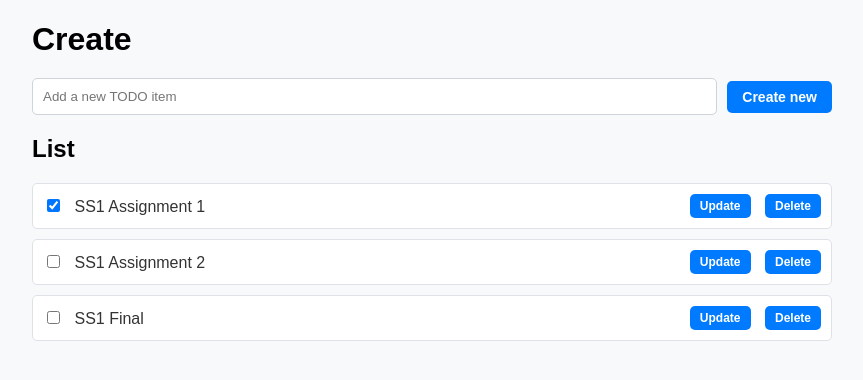
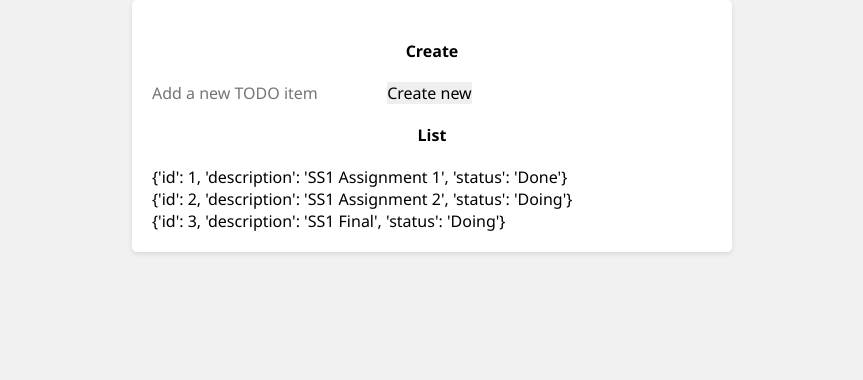
Before and after one commit to TheAnh6501/dhuy-flask, a Flask app: page / in a window 1280 px wide. Shown: the top 380 px of the page, without its empty margins (208-1071 px from the left). Run offline with Flask 3, Linux system fonts and the light colour scheme.

Commit message:
Own code

```diff
--- a/app.py
+++ b/app.py
@@ -1,42 +1,16 @@
-from flask import Flask, render_template, request, redirect, url_for
+from flask import Flask, render_template, request, url_for, redirect
 
 app = Flask(__name__)
 
 todoList = [
- {'id' : 1, 'description' : 'SS1 Assignment 1', 'status' : 'Done'},
- {'id' : 2, 'description' : 'SS1 Assignment 2', 'status' : 'Doing'},
- {'id' : 3, 'description' : 'SS1 Final', 'status' : 'Doing'}
+    {'id' : 1, 'description' : 'SS1 Assignment 1', 'status' : 'Done'},
+    {'id' : 2, 'description' : 'SS1 Assignment 2', 'status' : 'Doing'},
+    {'id' : 3, 'description' : 'SS1 Final', 'status' : 'Doing'}
 ]
-
 
 @app.route('/')
 def index():
     return render_template('index.html', todoList=todoList)
 
-@app.route('/add', methods=['POST'])
-def add():
-    global todoList
-    description = request.form['description']
-    if description:
-        new_id = max([item['id'] for item in todoList]) + 1 if todoList else 1
-        todoList.append({'id': new_id, 'description': description, 'status': 'Doing'})
-    return redirect(url_for('index'))
-
-
-@app.route('/update/<int:item_id>', methods=['POST'])
-def update(item_id):
-    global todoList
-    for item in todoList:
-        if item['id'] == item_id:
-            item['status'] = 'Done' if item['status'] == 'Doing' else 'Doing'
-            break
-    return redirect(url_for('index'))
-
-@app.route('/delete/<int:item_id>', methods=['POST'])
-def delete(item_id):
-    global todoList
-    todoList = [item for item in todoList if item['id'] != item_id]
-    return redirect(url_for('index'))
-
 if __name__ == '__main__':
     app.run(debug=True)
--- a/static/style.css
+++ b/static/style.css
@@ -1,80 +1,23 @@
-/* Toàn bộ body */
+* {
+  font-family: "Segoe UI", Tahoma, Geneva, Verdana, sans-serif;
+  margin: 0;
+  padding: 0;
+  border: 0;
+  font-size: 100%;
+  box-sizing: border-box;
+}
 body {
-  font-family: "Arial", sans-serif;
-  margin: 20px auto;
-  max-width: 800px;
-  background-color: #f8f9fa;
-  color: #333;
+  background-color: #f1f1f1;
 }
-
-/* Tiêu đề chính */
-h1,
+.container {
+  max-width: 600px;
+  margin: 0 auto;
+  padding: 20px;
+  background-color: #fff;
+  border-radius: 5px;
+  box-shadow: 0 2px 5px rgba(0, 0, 0, 0.1);
+}
 h2 {
-  color: #000;
-  font-weight: bold;
-  margin-bottom: 20px;
+  text-align: center;
+  margin: 20px;
 }
-
-/* Form thêm công việc */
-form {
-  display: flex;
-  justify-content: space-between;
-  align-items: center;
-  margin-bottom: 20px;
-}
-
-/* Ô nhập */
-input[type="text"] {
-  flex: 1;
-  padding: 10px;
-  margin-right: 10px;
-  border: 1px solid #ced4da;
-  border-radius: 5px;
-}
-
-/* Nút bấm */
-button {
-  padding: 8px 15px;
-  background-color: #007bff;
-  color: #fff;
-  border: none;
-  border-radius: 5px;
-  cursor: pointer;
-  font-size: 14px;
-  font-weight: bold;
-}
-
-/* Hover nút bấm */
-button:hover {
-  background-color: #0056b3;
-}
-
-/* Danh sách công việc */
-ul {
-  list-style: none;
-  padding: 0;
-}
-
-li {
-  display: flex;
-  justify-content: space-between;
-  align-items: center;
-  padding: 10px;
-  margin-bottom: 10px;
-  background-color: #fff;
-  border: 1px solid #dee2e6;
-  border-radius: 5px;
-}
-
-/* Nút bấm nhỏ */
-button.update-btn,
-button.delete-btn {
-  margin-left: 10px;
-  padding: 5px 10px;
-  font-size: 12px;
-}
-
-/* Checkbox */
-input[type="checkbox"] {
-  margin-right: 10px;
-}
--- a/templates/index.html
+++ b/templates/index.html
@@ -1,53 +1,30 @@
 <!DOCTYPE html>
 <html>
   <head>
+    <title>Simple Todo App</title>
     <link
       rel="stylesheet"
-      href=" {{ url_for('static', filename='style.css') }}"
+      href="{{ url_for('static', filename='style.css') }}"
     />
-    <title>Simple Todo App</title>
   </head>
   <body>
+    <div class="container">
+      <h2>Create</h2>
+      <form method="POST" action="/">
         <div>
-      <h1>Create</h1>
-      <form method="POST" action="/add">
           <input
             type="text"
-          name="description"
+            name="itemDescription"
             placeholder="Add a new TODO item"
-          required
           />
-        <button type="submit">Create new</button>
+          <button type="submit" value="update">Create new</button>
+        </div>
       </form>
 
       <h2>List</h2>
-      <ul>
-        {% for item in todoList %}
-        <li>
-          <div>
-            <input type="checkbox" {% if item['status'] == 'Done' %}checked{%
-            endif %}>
-            <span>{{ item['description'] }}</span>
-          </div>
-          <div>
-            <form
-              method="POST"
-              action="/update/{{ item['id'] }}"
-              style="display: inline"
-            >
-              <button type="submit" class="update-btn">Update</button>
-            </form>
-            <form
-              method="POST"
-              action="/delete/{{ item['id'] }}"
-              style="display: inline"
-            >
-              <button type="submit" class="delete-btn">Delete</button>
-            </form>
-          </div>
-        </li>
+      {% for item in todoList: %}
+      <p>{{ item }}</p>
       {% endfor %}
-      </ul>
     </div>
   </body>
 </html>
```
Also changed, not shown: static/script.js (added). Lines whose indentation alone changed are shown as unchanged.
